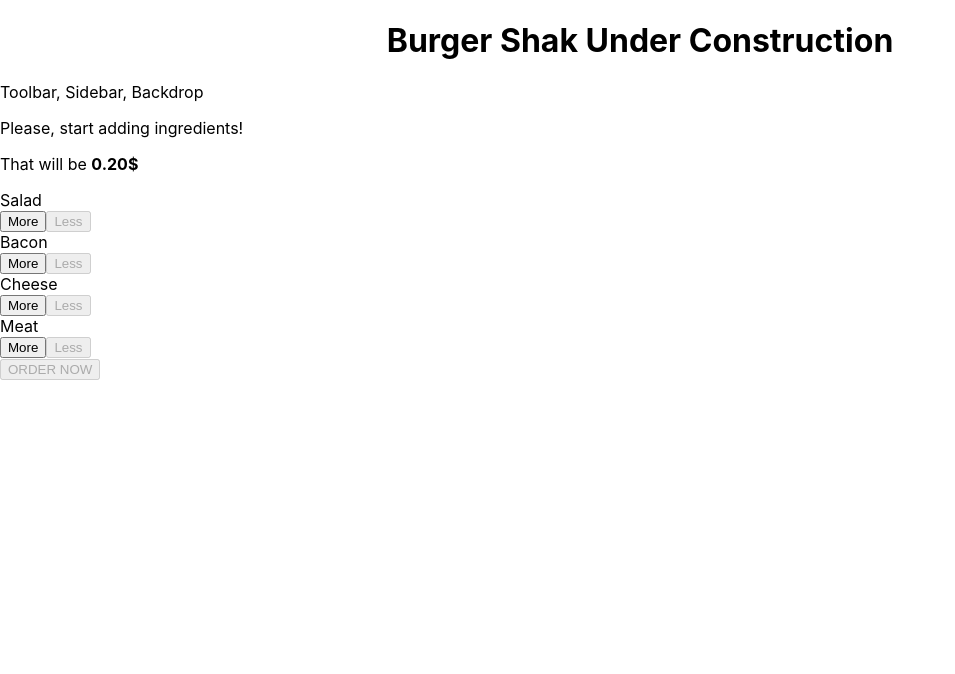
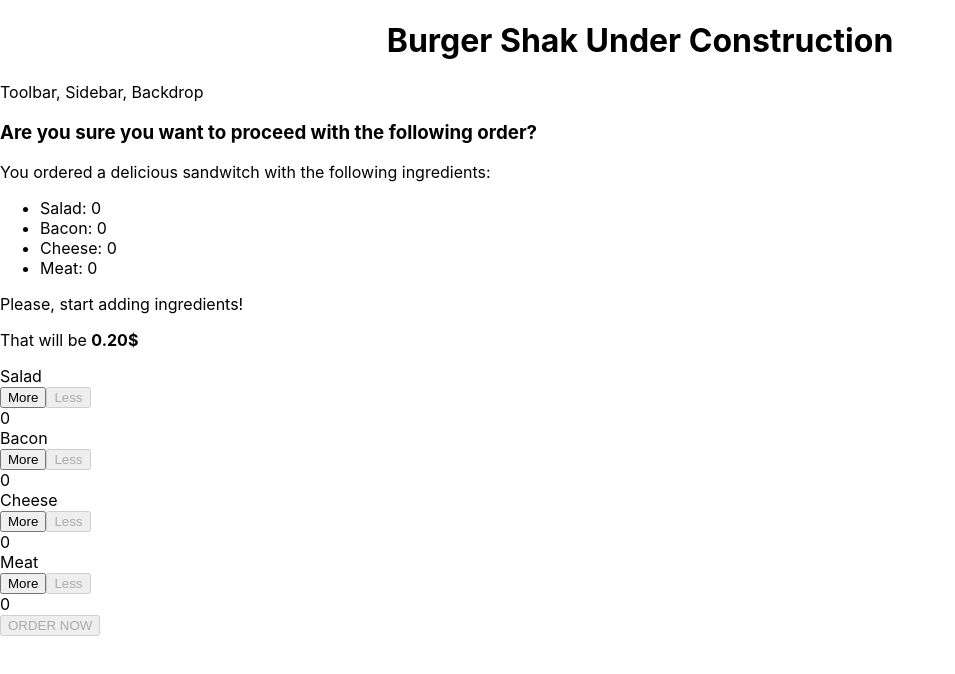
Before and after one commit to tazy44/burger-shack, a React app: page / in a window 1280 px wide. Shown: the top 674 px of the page, without its empty margins (0-955 px from the left). Built offline with nearby package versions, Linux system fonts and the light colour scheme.

Commit message:
Creating an order summary modal

```diff
--- a/src/components/BuildControls/BuildControl/BuildControl.js
+++ b/src/components/BuildControls/BuildControl/BuildControl.js
@@ -14,6 +14,7 @@ const buildControl = props => (
     >
       Less
     </button>
+    <div className={Classes.Label}>{props.counter}</div>
   </div>
 );
 
--- a/src/components/BuildControls/BuildControls.css
+++ b/src/components/BuildControls/BuildControls.css
@@ -19,6 +19,7 @@
   font-size: 1.2em;
   padding: 15px 30px;
   box-shadow: 2px 2px 2px #966909;
+  margin-top: 35px;
 }
 
 .OrderButton:hover,
--- a/src/components/BuildControls/BuildControls.js
+++ b/src/components/BuildControls/BuildControls.js
@@ -21,6 +21,7 @@ const buildControls = props => (
         addIngredient={() => props.addIngredient(control.type)}
         removeIngredient={() => props.removeIngredient(control.type)}
         disabledInfo={props.disabledInfo[control.type]}
+        counter={props.counter[control.type]}
       />
     ))}
 
--- /dev/null
+++ b/src/components/Modal/Modal.css
@@ -0,0 +1,20 @@
+.Modal {
+  position: fixed;
+  z-index: 500;
+  background-color: white;
+  width: 70%;
+  border: 1px solid #ccc;
+  box-shadow: 1px 1px 1px black;
+  padding: 16px;
+  left: 15%;
+  top: 30%;
+  box-sizing: border-box;
+  transition: all 0.3s ease-out;
+}
+
+@media (min-width: 600px) {
+  .Modal {
+    width: 500px;
+    left: calc(50% - 250px);
+  }
+}
--- /dev/null
+++ b/src/components/Modal/Modal.js
@@ -0,0 +1,6 @@
+import React from 'react';
+import Classes from './Modal.css';
+
+const modal = props => <div className={Classes.Modal}>{props.children}</div>;
+
+export default modal;
--- /dev/null
+++ b/src/components/Modal/OrderSummary/OrderSummary.js
@@ -0,0 +1,20 @@
+import React, { Fragment } from 'react';
+
+const orderSummary = props => {
+  const ingredientSummary = Object.keys(props.ingredients).map(key => (
+    <li key={key}>
+      <span style={{ textTransform: 'capitalize' }}>{key}</span>:{' '}
+      {props.ingredients[key]}
+    </li>
+  ));
+
+  return (
+    <Fragment>
+      <h3>Are you sure you want to proceed with the following order?</h3>
+      <p>You ordered a delicious sandwitch with the following ingredients:</p>
+      <ul>{ingredientSummary}</ul>
+    </Fragment>
+  );
+};
+
+export default orderSummary;
--- a/src/containers/BurgerBuilder/BurgerBuilder.js
+++ b/src/containers/BurgerBuilder/BurgerBuilder.js
@@ -1,6 +1,8 @@
 import React, { Component, Fragment } from 'react';
 import Burger from '../../components/Burger/Burger';
 import BuildControls from '../../components/BuildControls/BuildControls';
+import Modal from '../../components/Modal/Modal';
+import OrderSummary from '../../components/Modal/OrderSummary/OrderSummary';
 
 const INGREDIENT_PRICES = {
   meat: 1.5,
@@ -13,8 +15,8 @@ class BurgerBuilder extends Component {
   state = {
     ingredients: {
       salad: 0,
+      bacon: 0,
       cheese: 0,
-      bacon: 0,
       meat: 0
     },
     totalPrice: 0.2,
@@ -60,18 +62,21 @@ class BurgerBuilder extends Component {
   };
 
   render() {
+    //creating an identical object of the ingredients with values of true or false,
+    //based on each ingredient's quantity to enable/diable the subtraction button
     const disabledInfo = {
       ...this.state.ingredients
     };
 
-    //creating an identical object of the ingredients with values of true or false,
-    //based on each ingredient's quantity to enable/diable the subtraction button
     for (let key in disabledInfo) {
       disabledInfo[key] = disabledInfo[key] <= 0;
     }
 
     return (
       <Fragment>
+        <Modal>
+          <OrderSummary ingredients={this.state.ingredients} />
+        </Modal>
         <Burger ingredients={this.state.ingredients} />
         <BuildControls
           addIngredient={this.addIngredientHandler}
@@ -79,6 +84,7 @@ class BurgerBuilder extends Component {
           disabledInfo={disabledInfo}
           price={this.state.totalPrice}
           purchasable={this.state.purchasable}
+          counter={this.state.ingredients}
         />
       </Fragment>
     );
```
